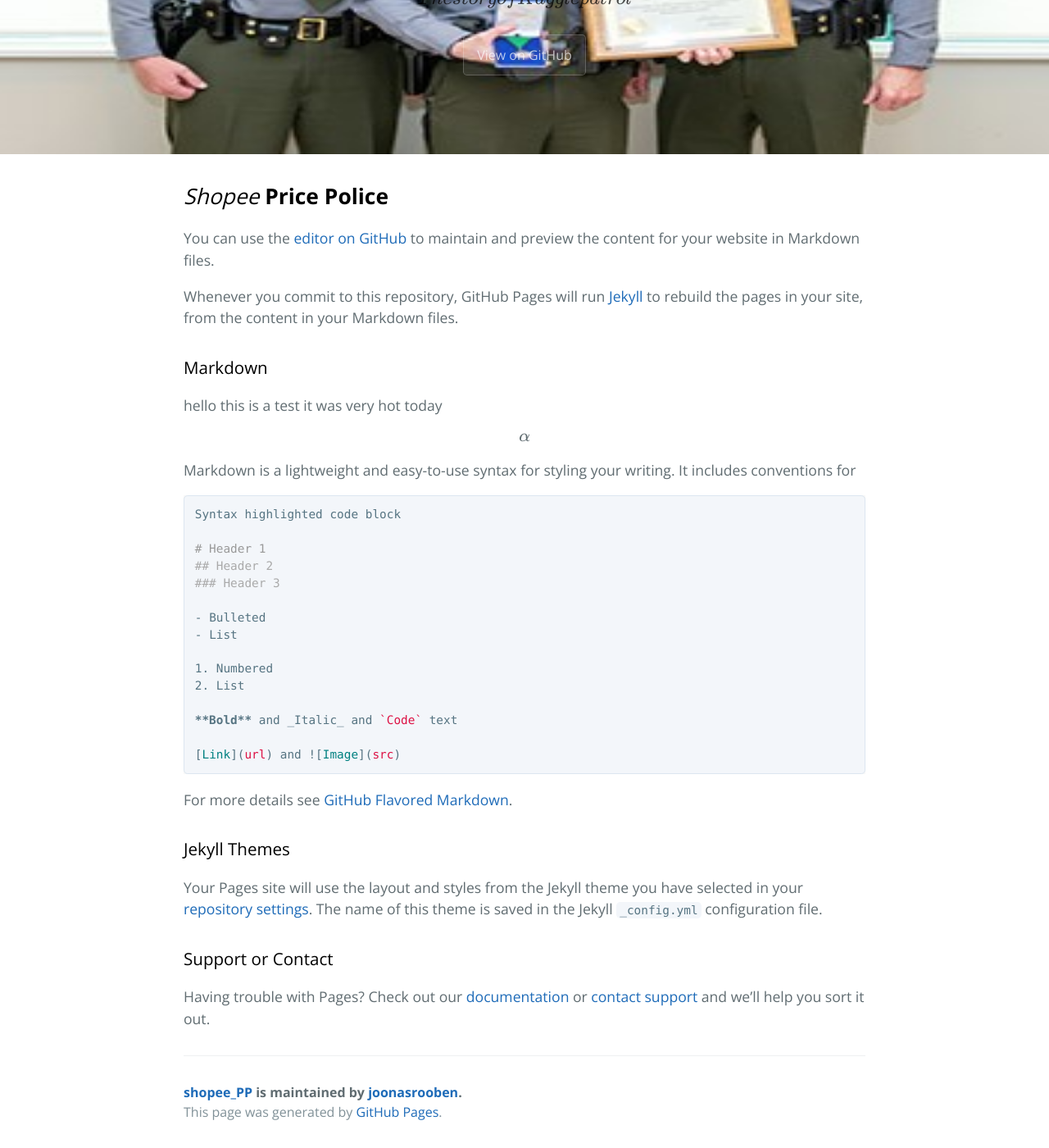
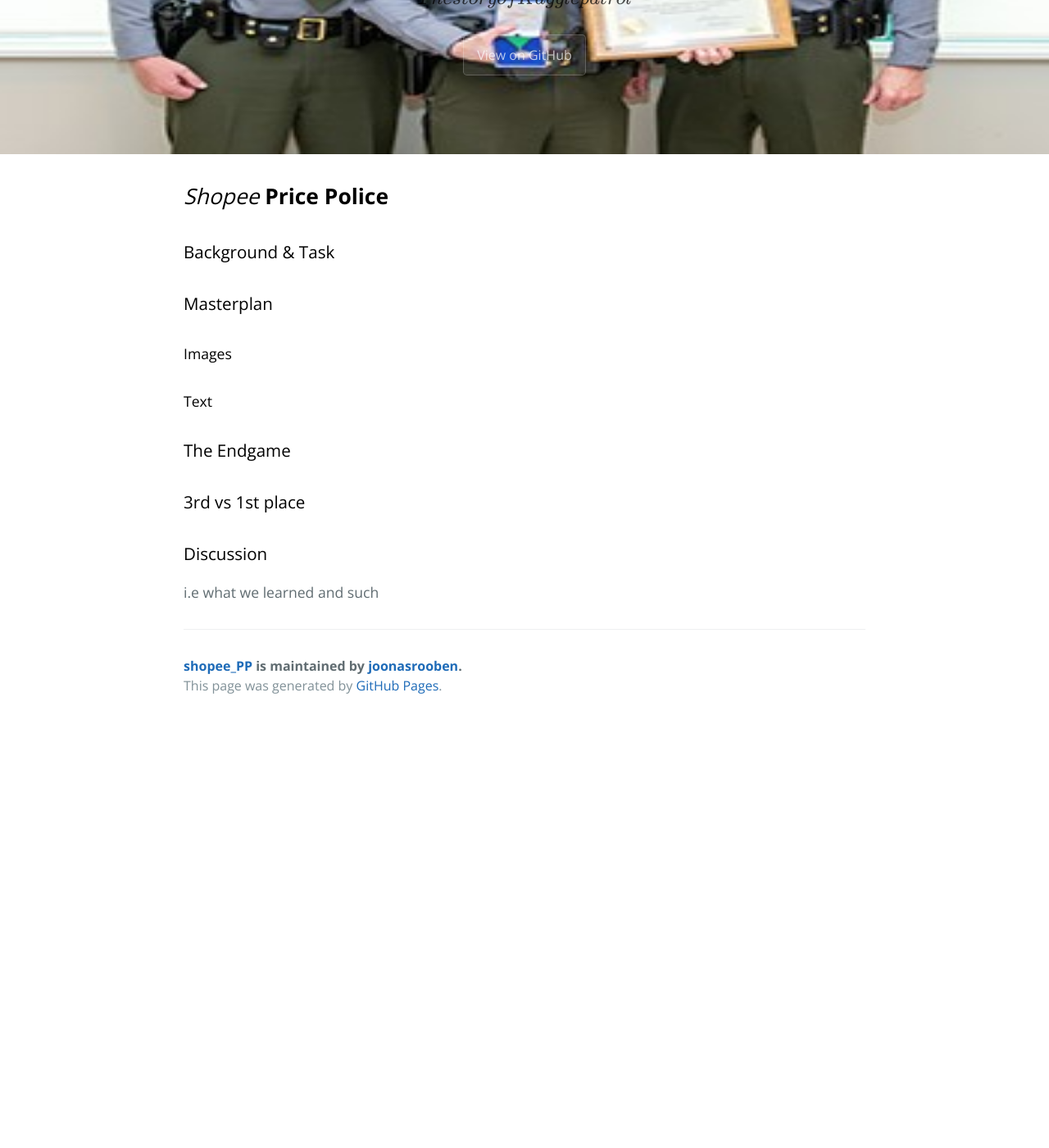
Before and after one commit to joonasrooben/shopee_PP, a Jekyll site: the page built from index.md, in a window 1280 px wide and 1400 px high, scrolled down 194 px. Shown: the whole window at 82% size. Built offline with Jekyll 4.4.1, drawn with Linux system fonts in a browser that asks for light colours; our own code applies the rules of GitHub Pages for plain Markdown files; formulas are drawn with MathJax 3; after the commit the page ends 1074 px from its top, so only the background shows below that.

Commit message:
Update index.md

````diff
--- a/index.md
+++ b/index.md
@@ -1,41 +1,17 @@
 ## *Shopee* **Price Police**
 
-You can use the [editor on GitHub](https://github.com/joonasrooben/shopee_PP/edit/gh-pages/index.md) to maintain and preview the content for your website in Markdown files.
+### Background & Task
 
-Whenever you commit to this repository, GitHub Pages will run [Jekyll](https://jekyllrb.com/) to rebuild the pages in your site, from the content in your Markdown files.
+### Masterplan
 
-### Markdown
+#### Images
 
-hello this is a test it was very hot today
+#### Text
 
-$$\alpha$$
+### The Endgame
 
-Markdown is a lightweight and easy-to-use syntax for styling your writing. It includes conventions for
+### 3rd vs 1st place
 
-```markdown
-Syntax highlighted code block
+### Discussion
 
-# Header 1
-## Header 2
-### Header 3
-
-- Bulleted
-- List
-
-1. Numbered
-2. List
-
-**Bold** and _Italic_ and `Code` text
-
-[Link](url) and ![Image](src)
-```
-
-For more details see [GitHub Flavored Markdown](https://guides.github.com/features/mastering-markdown/).
-
-### Jekyll Themes
-
-Your Pages site will use the layout and styles from the Jekyll theme you have selected in your [repository settings](https://github.com/joonasrooben/shopee_PP/settings/pages). The name of this theme is saved in the Jekyll `_config.yml` configuration file.
-
-### Support or Contact
-
-Having trouble with Pages? Check out our [documentation](https://docs.github.com/categories/github-pages-basics/) or [contact support](https://support.github.com/contact) and we’ll help you sort it out.
+i.e what we learned and such
````
